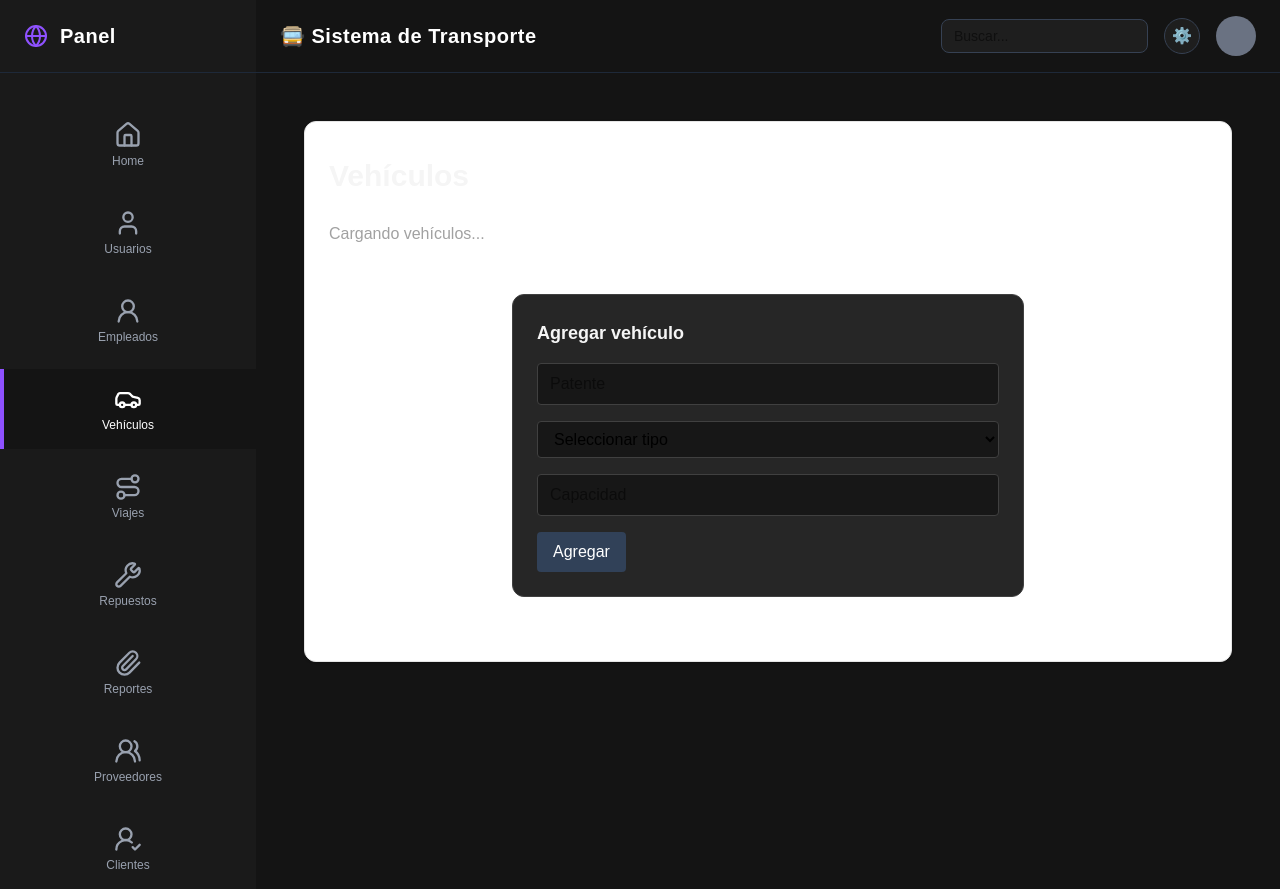
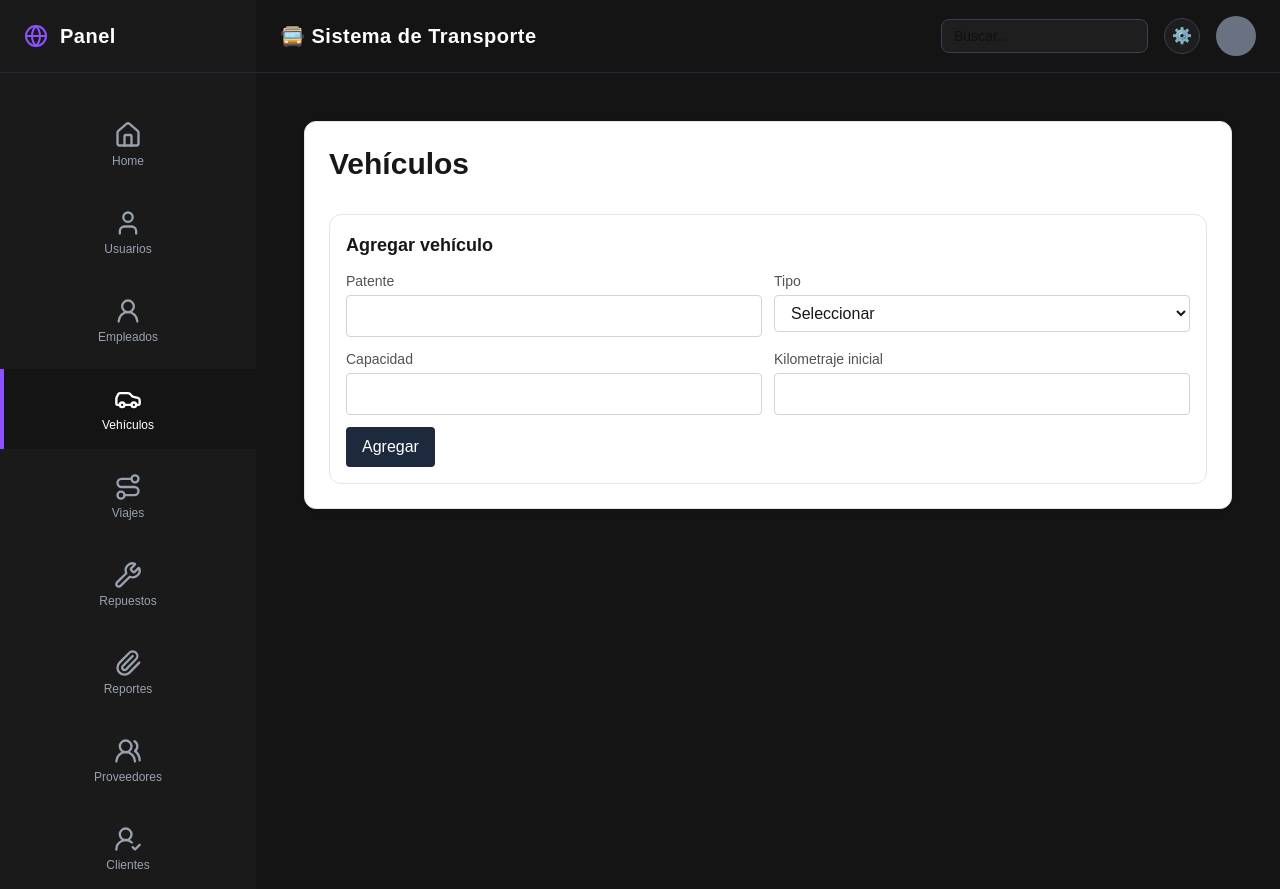
Before and after one commit to LucasV03/sistemas, a Next.js app: page /vehiculos in a window 1280 px wide. Built offline with nearby package versions, Linux system fonts and the light colour scheme; no server answers.

Commit message:
Orden y añadir KM

```diff
--- a/convex/vehiculos.ts
+++ b/convex/vehiculos.ts
@@ -1,7 +1,11 @@
 import { v } from "convex/values";
 import { mutation, query } from "./_generated/server";
 
-const DEFAULTS: Record<string, number> = { Colectivo: 10000, Camion: 15000, Trafic: 8000 };
+const DEFAULTS: Record<string, number> = {
+  Colectivo: 10000,
+  Camion: 15000,
+  Trafic: 8000,
+};
 
 // LISTAR
 export const listar = query({
@@ -11,30 +15,30 @@ export const listar = query({
   },
 });
 
-// CREAR sin km (se setea en 0 siempre)
+// CREAR (con km ingresado desde el form)
 export const crear = mutation({
   args: {
     patente: v.string(),
     tipo: v.string(),
     capacidad: v.number(),
+    km: v.number(), // 👈 agregado
   },
   handler: async (ctx, args) => {
-    const patente = args.patente.trim().toUpperCase().replace(/\s+/g, '');
+    const patente = args.patente.trim().toUpperCase().replace(/\s+/g, "");
     const tipo = String(args.tipo).trim();
     const capacidad = Math.max(0, Math.floor(args.capacidad));
-
+    const km = Math.max(0, Math.floor(args.km));
     const interval = DEFAULTS[tipo] ?? 10000;
 
     return await ctx.db.insert("vehiculos", {
       patente,
       tipo,
       capacidad,
-      km: 0, // siempre empieza en 0
+      km,                       // 👈 se guarda
       estado: "Disponible",
       FechaUltimoMantenimiento: "",
-      ultimoServiceKm: 0,
+      ultimoServiceKm: 0,       // hasta que se registre el primer mantenimiento
       serviceIntervalKm: interval,
-      // ProximoMantenimiento no se incluye si no hay valor
     });
   },
 });
@@ -44,16 +48,8 @@ export const registrarMantenimiento = mutation({
   args: { vehiculoId: v.id("vehiculos"), fecha: v.string(), km: v.number() },
   handler: async (ctx, { vehiculoId, fecha, km }) => {
     await ctx.db.patch(vehiculoId, {
-      FechaUltimoMantenimiento: fecha,     // YYYY-MM-DD
+      FechaUltimoMantenimiento: fecha,
       ultimoServiceKm: Math.max(0, Math.floor(km)),
     });
   },
 });
-
-// ACTUALIZAR KM (para más adelante si querés subir odómetro)
-export const actualizarKm = mutation({
-  args: { vehiculoId: v.id("vehiculos"), km: v.number() },
-  handler: async (ctx, { vehiculoId, km }) => {
-    await ctx.db.patch(vehiculoId, { km: Math.max(0, Math.floor(km)) });
-  },
-});
--- a/src/app/vehiculos/page.tsx
+++ b/src/app/vehiculos/page.tsx
@@ -15,7 +15,8 @@ export default function VehiculosPage() {
   const [patente, setPatente] = useState('');
   const [tipo, setTipo] = useState('');
   const [capacidad, setCapacidad] = useState<string>('');
-  const [busyId, setBusyId] = useState<string | null>(null); // para desactivar botón mientras se registra
+  const [km, setKm] = useState<string>(''); // 👈 nuevo
+  const [busyId, setBusyId] = useState<string | null>(null);
 
   // Orden
   const [sortKey, setSortKey] = useState<SortKey>('patente');
@@ -24,32 +25,15 @@ export default function VehiculosPage() {
   const loading = vehiculos === undefined;
   const data = vehiculos ?? [];
 
-  // Defaults por tipo
   const DEFAULTS: Record<string, number> = { Colectivo: 10000, Camion: 15000, Trafic: 8000 };
-
-  const formatKm = (n: number) =>
-    new Intl.NumberFormat('es-AR').format(Math.max(0, Math.round(n)));
-
-  // Fecha local YYYY-MM-DD (America/Argentina/Salta)
-  function todayLocalISO(): string {
-    const now = new Date();
-    const y = now.getFullYear();
-    const m = String(now.getMonth() + 1).padStart(2, '0');
-    const d = String(now.getDate()).padStart(2, '0');
-    return `${y}-${m}-${d}`;
-  }
+  const formatKm = (n: number) => new Intl.NumberFormat('es-AR').format(Math.max(0, Math.round(n)));
 
   function calcNextService(v: any) {
-  const DEFAULTS: Record<string, number> = { Colectivo: 10000, Camion: 15000, Trafic: 8000 };
-
     const currentKm = Number.isFinite(v?.km) ? Number(v.km) : 0;
     const interval = Number.isFinite(v?.serviceIntervalKm)
-    ? Number(v.serviceIntervalKm)
+      ? Number(v?.serviceIntervalKm)
       : (DEFAULTS[v?.tipo] ?? 10000);
-
-  // 👇 clave: si nunca registraste mantenimiento, la base es 0 (no el km actual)
     const lastKm = Number.isFinite(v?.ultimoServiceKm) ? Number(v.ultimoServiceKm) : 0;
-
     const nextAtKm = lastKm + interval;
     const remaining = nextAtKm - currentKm;
 
@@ -60,35 +44,45 @@ function calcNextService(v: any) {
     return { nextAtKm, remaining, tone };
   }
 
-
-  // Ordenamiento en memoria
   const sortedData = useMemo(() => {
     const toStr = (v: any) => String(v ?? '').toUpperCase();
     const toNum = (v: any) => (Number.isFinite(Number(v)) ? Number(v) : 0);
     return [...data].sort((a: any, b: any) => {
       let A: any, B: any;
-      if (sortKey === 'km' || sortKey === 'capacidad') {
-        A = toNum(a[sortKey]); B = toNum(b[sortKey]);
-      } else if (sortKey === 'estado') {
-        A = toStr(a.estado ?? '-'); B = toStr(b.estado ?? '-');
-      } else {
-        A = toStr(a[sortKey]); B = toStr(b[sortKey]);
-      }
+      if (sortKey === 'km' || sortKey === 'capacidad') { A = toNum(a[sortKey]); B = toNum(b[sortKey]); }
+      else if (sortKey === 'estado') { A = toStr(a.estado ?? '-'); B = toStr(b.estado ?? '-'); }
+      else { A = toStr(a[sortKey]); B = toStr(b[sortKey]); }
       const cmp = A < B ? -1 : A > B ? 1 : 0;
       return sortOrder === 'asc' ? cmp : -cmp;
     });
   }, [data, sortKey, sortOrder]);
 
+  const displayData = sortedData.slice(0, 8);
+
   function handleSort(key: SortKey) {
     if (sortKey === key) setSortOrder(o => (o === 'asc' ? 'desc' : 'asc'));
     else { setSortKey(key); setSortOrder('asc'); }
+  }
+  const arrow = (key: SortKey) => (sortKey === key ? (sortOrder === 'asc' ? ' ▲' : ' ▼') : '');
+
+  function todayLocalISO(): string {
+    const now = new Date();
+    const y = now.getFullYear();
+    const m = String(now.getMonth() + 1).padStart(2, '0');
+    const d = String(now.getDate()).padStart(2, '0');
+    return `${y}-${m}-${d}`;
   }
 
   async function handleAddVehiculo(e: React.FormEvent) {
     e.preventDefault();
     const capNum = Number(capacidad);
-    if (!patente.trim() || !tipo || !Number.isFinite(capNum) || capNum <= 0) {
-      alert('Completá patente, tipo y una capacidad válida (>0).');
+    const kmNum = Number(km);
+    if (
+      !patente.trim() || !tipo ||
+      !Number.isFinite(capNum) || capNum <= 0 ||
+      !Number.isFinite(kmNum) || kmNum < 0
+    ) {
+      alert('Completá todos los campos con valores válidos.');
       return;
     }
     try {
@@ -96,22 +90,21 @@ function calcNextService(v: any) {
         patente: patente.trim().toUpperCase().replace(/\s+/g, ''),
         tipo,
         capacidad: Math.floor(capNum),
+        km: Math.floor(kmNum), // 👈 ahora se envía
       } as any);
-      setPatente(''); setTipo(''); setCapacidad('');
+      setPatente(''); setTipo(''); setCapacidad(''); setKm('');
     } catch (err: any) {
       console.error(err);
       alert(`Error al crear vehículo: ${err?.message ?? 'Ver consola de Convex'}`);
     }
   }
 
-  // Registrar mantenimiento: fecha hoy + km actual
   async function handleRegistrarMantenimiento(v: any) {
     try {
       setBusyId(v._id);
       const fecha = todayLocalISO();
       const kmActual = Number.isFinite(v?.km) ? Math.floor(v.km) : 0;
       await registrarMantenimiento({ vehiculoId: v._id, fecha, km: kmActual });
-      // Convex revalidará la query y verás la fila actualizada
     } catch (err: any) {
       console.error(err);
       alert(`No se pudo registrar mantenimiento: ${err?.message ?? 'ver consola'}`);
@@ -120,45 +113,35 @@ function calcNextService(v: any) {
     }
   }
 
-  const arrow = (key: SortKey) =>
-    sortKey === key ? (sortOrder === 'asc' ? ' ▲' : ' ▼') : '';
+  return (
+    <main className="p-4 md:p-6 max-w-7xl mx-auto">
+      <section className="rounded-xl border border-neutral-200 dark:border-neutral-800 bg-white dark:bg-neutral-900 p-4 md:p-6 shadow-sm">
+        <h2 className="text-2xl md:text-3xl font-semibold mb-4 text-neutral-900 dark:text-neutral-100">
+          Vehículos
+        </h2>
 
-  return (
-    <main className="p-6 max-w-6xl mx-auto">
-      <section className="bg-white dark:bg-neutral-900 rounded-xl p-6 shadow-sm border border-neutral-200 dark:border-neutral-800">
-        <h2 className="text-3xl font-semibold mb-7 mt-3 text-neutral-100">Vehículos</h2>
-
-        {loading ? (
-          <p className="text-neutral-400">Cargando vehículos...</p>
-        ) : sortedData.length === 0 ? (
-          <p className="text-rose-400">No hay vehículos registrados.</p>
-        ) : (
-          <div className="overflow-x-auto rounded-lg border border-neutral-700">
-            <table className="min-w-full table-fixed">
-              <thead className="bg-slate-800 text-white text-sm">
-                <tr>
-                  <th className="px-4 py-2 text-left cursor-pointer" onClick={() => handleSort('patente')}>
-                    Patente{arrow('patente')}
-                  </th>
-                  <th className="px-4 py-2 text-left cursor-pointer" onClick={() => handleSort('tipo')}>
-                    Tipo{arrow('tipo')}
-                  </th>
-                  <th className="px-4 py-2 text-left cursor-pointer" onClick={() => handleSort('capacidad')}>
-                    Capacidad{arrow('capacidad')}
-                  </th>
-                  <th className="px-4 py-2 text-left cursor-pointer" onClick={() => handleSort('estado')}>
-                    Estado{arrow('estado')}
-                  </th>
-                  <th className="px-4 py-2 text-left cursor-pointer" onClick={() => handleSort('km')}>
-                    Kilometraje{arrow('km')}
-                  </th>
-                  <th className="px-4 py-2 text-left">Último mantenimiento</th>
-                  <th className="px-4 py-2 text-left">Próximo service</th>
-                  <th className="px-4 py-2 text-left">Acciones</th>
+        {/* ===== Tabla desktop ===== */}
+        {!loading && displayData.length > 0 && (
+          <div className="hidden md:block">
+            <table className="w-full table-fixed">
+              <thead className="bg-slate-800 text-white">
+                <tr className="text-left select-none">
+                  <Th onClick={() => handleSort('patente')}>Patente{arrow('patente')}</Th>
+                  <Th onClick={() => handleSort('tipo')}>Tipo{arrow('tipo')}</Th>
+                  <Th onClick={() => handleSort('capacidad')}>Capacidad{arrow('capacidad')}</Th>
+                  <Th onClick={() => handleSort('estado')}>Estado{arrow('estado')}</Th>
+                  <Th onClick={() => handleSort('km')}>Kilometraje{arrow('km')}</Th>
+                  <Th>Último mantenimiento</Th>
+                  <Th>Próximo service</Th>
+                  <Th>Acciones</Th>
                 </tr>
               </thead>
-              <tbody className="text-sm text-neutral-200">
-                {sortedData.map((v: any) => {
+            </table>
+
+            <div className="h-[384px] overflow-y-auto border-x border-b rounded-b border-neutral-200 dark:border-neutral-800">
+              <table className="w-full table-fixed">
+                <tbody className="bg-white dark:bg-neutral-900">
+                  {displayData.map((v: any) => {
                     const info = calcNextService(v);
                     const badge =
                       info.tone === 'ok'
@@ -166,89 +149,133 @@ function calcNextService(v: any) {
                         : info.tone === 'warn'
                         ? 'bg-amber-100 text-amber-700 ring-amber-200'
                         : 'bg-rose-100 text-rose-700 ring-rose-200';
-
                     return (
-                    <tr key={v._id} className="odd:bg-neutral-900 even:bg-neutral-800 hover:bg-neutral-700">
-                      <td className="px-4 py-2 border-t">{v.patente}</td>
-                      <td className="px-4 py-2 border-t capitalize">{v.tipo}</td>
-                      <td className="px-4 py-2 border-t">{v.capacidad}</td>
-                      <td className="px-4 py-2 border-t capitalize">{v.estado ?? '-'}</td>
-                      <td className="px-4 py-2 border-t">{formatKm(v.km ?? 0)}</td>
-                      <td className="px-4 py-2 border-t">
-                        {v.FechaUltimoMantenimiento || '-'}
-                      </td>
-                      <td className="px-4 py-2 border-t">
+                      <tr key={v._id} className="hover:bg-neutral-50 dark:hover:bg-neutral-800/50">
+                        <Td>{v.patente}</Td>
+                        <Td className="capitalize">{v.tipo}</Td>
+                        <Td>{v.capacidad}</Td>
+                        <Td className="capitalize">{v.estado ?? '-'}</Td>
+                        <Td>{formatKm(v.km ?? 0)}</Td>
+                        <Td>{v.FechaUltimoMantenimiento || '-'}</Td>
+                        <Td>
                           <div className="flex flex-col">
-                          <span className={`w-fit rounded-full px-2 py-0.5 text-xs ring-1 ${badge}`}>
+                            <span className={`inline-flex items-center whitespace-nowrap leading-none w-fit rounded-full px-2 py-0.5 text-xs ring-1 ${badge}`}>
                               Próx. a los {formatKm(info.nextAtKm)} km
                             </span>
-                          <span className="text-xs text-neutral-400 mt-1">
-                            {info.remaining >= 0
+                            <span className="text-xs text-neutral-500 dark:text-neutral-400 mt-1">
+                              {info.remaining > 0
                                 ? `faltan ${formatKm(info.remaining)} km`
+                                : info.remaining === 0
+                                ? 'vencer hoy'
                                 : `vencido por ${formatKm(Math.abs(info.remaining))} km`}
                             </span>
                           </div>
-                      </td>
-                      <td className="px-4 py-2 border-t">
+                        </Td>
+                        <Td>
                           <button
                             onClick={() => handleRegistrarMantenimiento(v)}
                             disabled={busyId === v._id}
                             className="px-3 py-1.5 rounded bg-emerald-600 hover:bg-emerald-500 disabled:opacity-60"
-                          title="Registrar mantenimiento (fecha: hoy; km: actual)"
                           >
                             {busyId === v._id ? 'Guardando...' : 'Registrar mantenimiento'}
                           </button>
-                      </td>
+                        </Td>
                       </tr>
                     );
                   })}
                 </tbody>
               </table>
             </div>
+          </div>
         )}
 
-        {/* Formulario alta */}
-        <div className="mt-12 mb-10 w-full max-w-lg mx-auto bg-neutral-800 rounded-xl p-6 border border-neutral-700">
-          <form onSubmit={handleAddVehiculo} className="space-y-4">
-            <h3 className="text-lg font-bold text-neutral-100">Agregar vehículo</h3>
+        {/* ===== FORM alta ===== */}
+        <div className="mt-8 rounded-xl border border-neutral-200 dark:border-neutral-800 bg-white dark:bg-neutral-900 p-4">
+          <h3 className="text-lg font-semibold mb-3 text-neutral-900 dark:text-neutral-100">
+            Agregar vehículo
+          </h3>
 
+          <form onSubmit={handleAddVehiculo} className="flex flex-wrap gap-3">
+            <Field label="Patente" className="flex-1 basis-full sm:basis-[calc(50%-0.375rem)] min-w-[220px]">
               <input
                 type="text"
-              placeholder="Patente"
-              className="border bg-neutral-900 border-neutral-700 rounded px-3 py-2 w-full"
+                className="border border-neutral-300 dark:border-neutral-700 bg-white dark:bg-neutral-900 text-neutral-900 dark:text-neutral-100 rounded px-3 py-2 w-full"
                 value={patente}
                 onChange={(e) => setPatente(e.target.value)}
                 required
               />
+            </Field>
 
+            <Field label="Tipo" className="flex-1 basis-full sm:basis-[calc(50%-0.375rem)] min-w-[220px]">
               <select
-              className="border bg-neutral-900 border-neutral-700 rounded px-3 py-2 w-full"
+                className="border border-neutral-300 dark:border-neutral-700 bg-white dark:bg-neutral-900 text-neutral-900 dark:text-neutral-100 rounded px-3 py-2 w-full"
                 value={tipo}
                 onChange={(e) => setTipo(e.target.value)}
                 required
               >
-              <option value="">Seleccionar tipo</option>
+                <option value="">Seleccionar</option>
                 <option value="Colectivo">Colectivo</option>
                 <option value="Camion">Camión</option>
                 <option value="Trafic">Trafic</option>
               </select>
+            </Field>
 
+            <Field label="Capacidad" className="flex-1 basis-full sm:basis-[calc(50%-0.375rem)] min-w-[220px]">
               <input
                 type="number"
-              placeholder="Capacidad"
-              className="border bg-neutral-900 border-neutral-700 rounded px-3 py-2 w-full"
+                className="border border-neutral-300 dark:border-neutral-700 bg-white dark:bg-neutral-900 text-neutral-900 dark:text-neutral-100 rounded px-3 py-2 w-full"
                 value={capacidad}
                 onChange={(e) => setCapacidad(e.target.value)}
                 required
                 min={1}
               />
+            </Field>
 
-            <button type="submit" className="px-4 py-2 bg-slate-700 text-white rounded hover:bg-slate-600">
+            <Field label="Kilometraje inicial" className="flex-1 basis-full sm:basis-[calc(50%-0.375rem)] min-w-[220px]">
+              <input
+                type="number"
+                className="border border-neutral-300 dark:border-neutral-700 bg-white dark:bg-neutral-900 text-neutral-900 dark:text-neutral-100 rounded px-3 py-2 w-full"
+                value={km}
+                onChange={(e) => setKm(e.target.value)}
+                required
+                min={0}
+              />
+            </Field>
+
+            <div className="basis-full">
+              <button type="submit" className="w-full sm:w-auto px-4 py-2 bg-slate-800 text-white rounded hover:bg-slate-700">
                 Agregar
               </button>
+            </div>
           </form>
         </div>
       </section>
     </main>
   );
 }
+
+/* ---------- UI helpers ---------- */
+function Th({ children, onClick }: { children: React.ReactNode; onClick?: () => void }) {
+  return (
+    <th onClick={onClick} className="px-3 py-2 cursor-pointer select-none">
+      {children}
+    </th>
+  );
+}
+
+function Td({ children, className = '' }: { children: React.ReactNode; className?: string }) {
+  return (
+    <td className={["px-3 py-2 h-12 border border-neutral-200 dark:border-neutral-800 text-neutral-800 dark:text-neutral-200", className].join(" ")}>
+      {children}
+    </td>
+  );
+}
+
+function Field({ label, children, className = '' }: { label: string; children: React.ReactNode; className?: string }) {
+  return (
+    <div className={["flex flex-col", className].join(" ")}>
+      <label className="text-sm text-neutral-600 dark:text-neutral-400 mb-1">{label}</label>
+      {children}
+    </div>
+  );
+}
```
Lines whose indentation alone changed are shown as unchanged.
